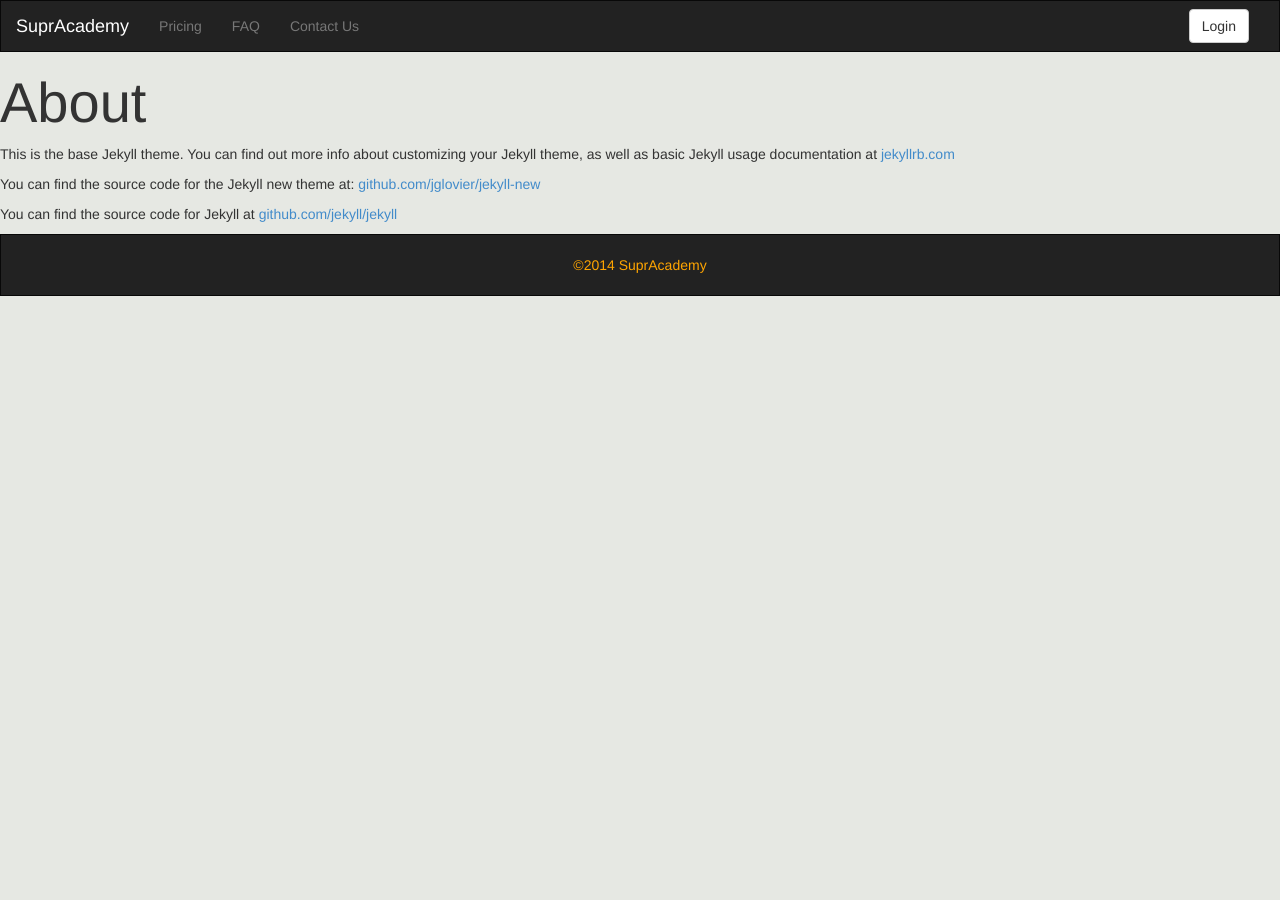
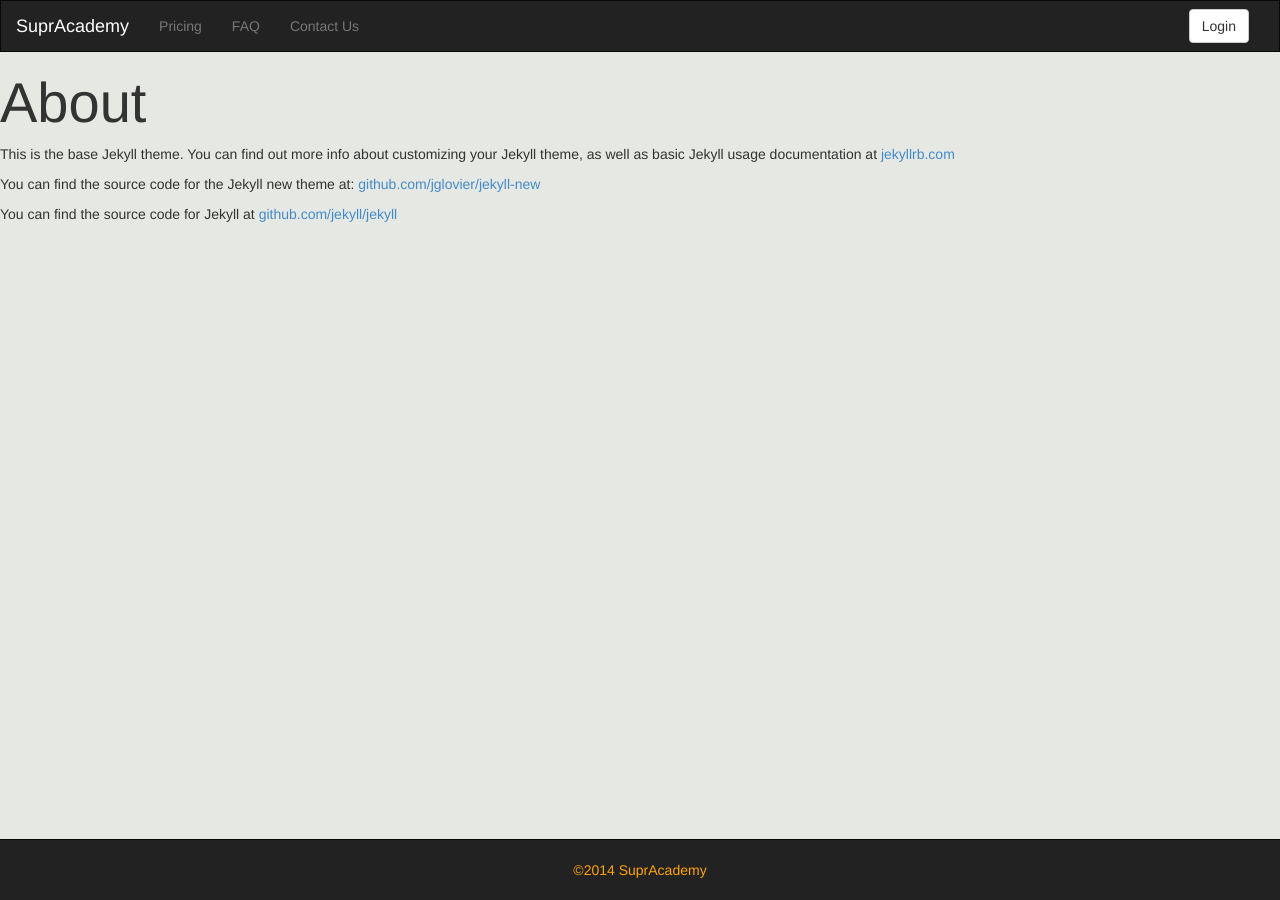
Before and after one commit to ojagostini/supracademy.com, a Jekyll site: the page built from about.md, in a window 1280 px wide. Built offline with Jekyll 4.4.1, drawn with Linux system fonts in a browser that asks for light colours; nearby versions of some CDN libraries.

Commit message:
Returned to fixed footer for now or pages other than home don't look good.

```diff
--- a/_includes/footer.html
+++ b/_includes/footer.html
@@ -1,4 +1,4 @@
-<footer class="navbar navbar-inverse" role="navigation">
+<footer class="navbar navbar-inverse navbar-fixed-bottom" role="navigation">
   <div id="copyright" class="container">
     <p class="text-center">&copy;2014 SuprAcademy</p>
   </div>
```
